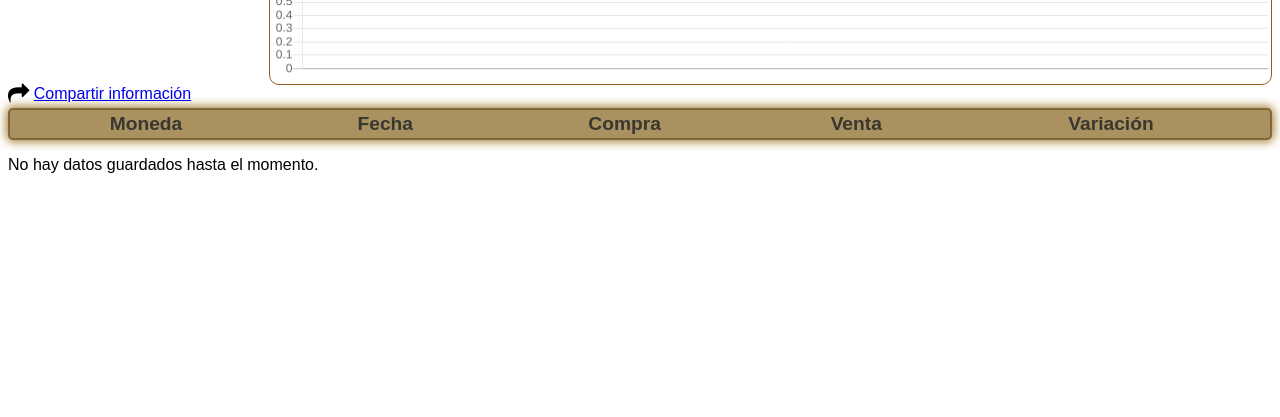
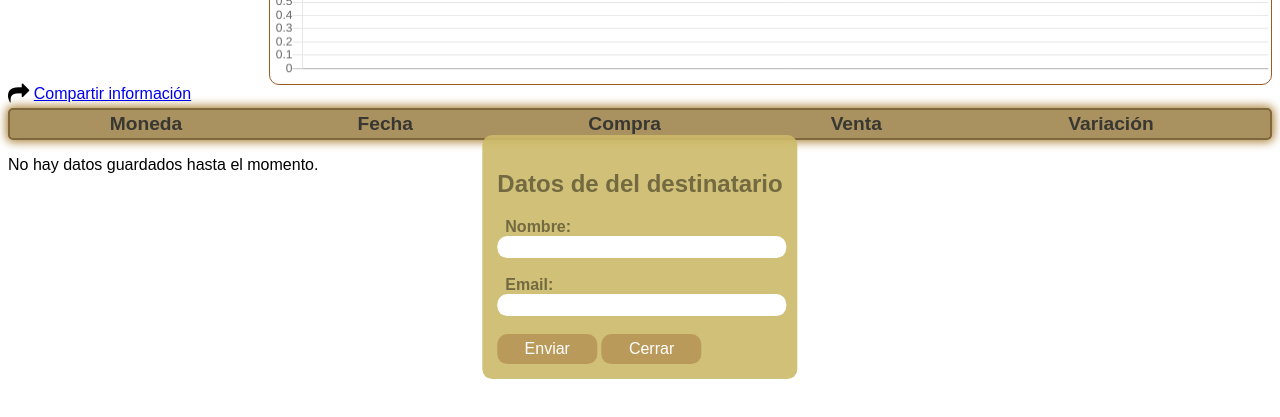
Before and after one commit to emagioda/TUP-LC2-COTIZADOR-app, a plain HTML site: page html/informes.html in a window 1280 px wide. Both pictures are taken after a click on the link "Compartir información". Shown: the part 143-560 px from the top of the page. Drawn offline with Linux system fonts and the light colour scheme.

Commit message:
Agrego formulario compartir información - Informes

```diff
--- a/css/pages/informes.css
+++ b/css/pages/informes.css
@@ -105,3 +105,56 @@ tbody td {
         padding: 8px 8px;
     }
 }
+
+
+
+
+/************ FORMULARIO ENVIOS ************/
+#formulario-envio {
+    position: fixed;
+    top: 50%;
+    left: 50%;
+    transform: translate(-50%, -50%);
+    padding: 15px;
+    border-radius: 10px;
+    color: #645a2d;
+    background-color: #ccba69;
+    font-weight: bold;
+    z-index: 1000;
+    opacity: 0.9;
+    display: none;
+}
+
+
+.alerta.success {
+    background-color: #28a745;
+}
+
+.alerta.warning {
+    background-color: #ffc107;
+}
+
+.alerta.error {
+    background-color: #dc3545;
+}
+
+.ocultar {
+    display: none;
+}
+
+.input1{
+    width: 100%;
+    border-radius: 10px;
+    height: 20px;
+    border-width: 0px;
+}
+
+.botones{
+    background-color: #b39049;
+    color: #ffffff;
+    border-radius: 10px;
+    border-width: 0px;
+    width: 35%;
+    height: 30px;
+    font-size: medium;
+}
--- a/html/informes.html
+++ b/html/informes.html
@@ -41,7 +41,7 @@
     <!------------------------ BOTÓN DE COMPARTIR ------------------------>
     <div id="botonCompartir">
         <i class="fa solid fa-share fa-lg"></i>
-        <a href="#">Compartir información</a>
+        <a href="#" id="compartir-info">Compartir información</a>
     </div>
 
     <!------------------------ TABLA ------------------------>
@@ -59,6 +59,9 @@
                 </tbody>
             </table>
         </div>
+        <div id="formulario-envio" class="ocultar">
+
+        </div>
         <p id="sinDatos" class="sinDatos">No hay datos guardados hasta el momento.</p>
     </main>
 </body>
--- a/js/alertas.js
+++ b/js/alertas.js
@@ -8,5 +8,5 @@ function mostrarAlerta(mensaje, tipo) {
     setTimeout(() => {
         alerta.classList.add('ocultar');
         alerta.style.display = 'none';
-    }, 5000);
+    }, 2500);
 }
--- a/js/pages/informes.js
+++ b/js/pages/informes.js
@@ -202,3 +202,57 @@ document.addEventListener("DOMContentLoaded", function () {
     cargarMonedasGuardadas();
     document.getElementById("selectMoneda").addEventListener("change", filtrarMonedas);
 });
+
+
+/********************************************************************************
+* FORMULARIO COMPARTIR INFORMACIÓN                                              *
+********************************************************************************/
+const etiqueta_compartir = document.getElementById("compartir-info");
+
+
+etiqueta_compartir.addEventListener("click", ()=>{
+    mostrarAlertaFormulario("datos");
+})
+
+
+function mostrarAlertaFormulario(datos) {
+    const alerta = document.getElementById('formulario-envio');
+    alerta.innerHTML =
+               `<form id="envios" action="" method="post">
+                <h2>Datos de del destinatario</h2>
+
+                <div class="formLabel">
+                    <label for="from_name">Nombre:</label>
+                </div>
+                <input type="text" name="from_name" id="from_name" class="input1" required><br><br>
+
+                <div class="formLabel">
+                    <label for="email">Email:</label>
+                </div>
+                <input type="email" id="email" class="input1" required><br><br>
+
+                <button type="submit" class="botones" id="boton-enviar">Enviar</button>
+                <button type="button" class="botones" id="boton-cerrar">Cerrar</button>
+            </form>`
+
+
+    //alerta.className = `formulario-envio ${datos}`;
+    alerta.classList.remove('ocultar');
+    alerta.style.display = 'block';
+
+    const boton_cerrar = document.getElementById("boton-cerrar");
+    const formulario = document.getElementById("envios");
+
+
+    //Evento boton cerrar
+    boton_cerrar.addEventListener("click", ()=>{
+        alerta.classList.add('ocultar');
+        alerta.style.display = 'none';
+    });
+
+    //Evento formulario enviar
+    formulario.addEventListener("submit", ()=>{
+        alert("envio...");
+    });
+
+}
```
